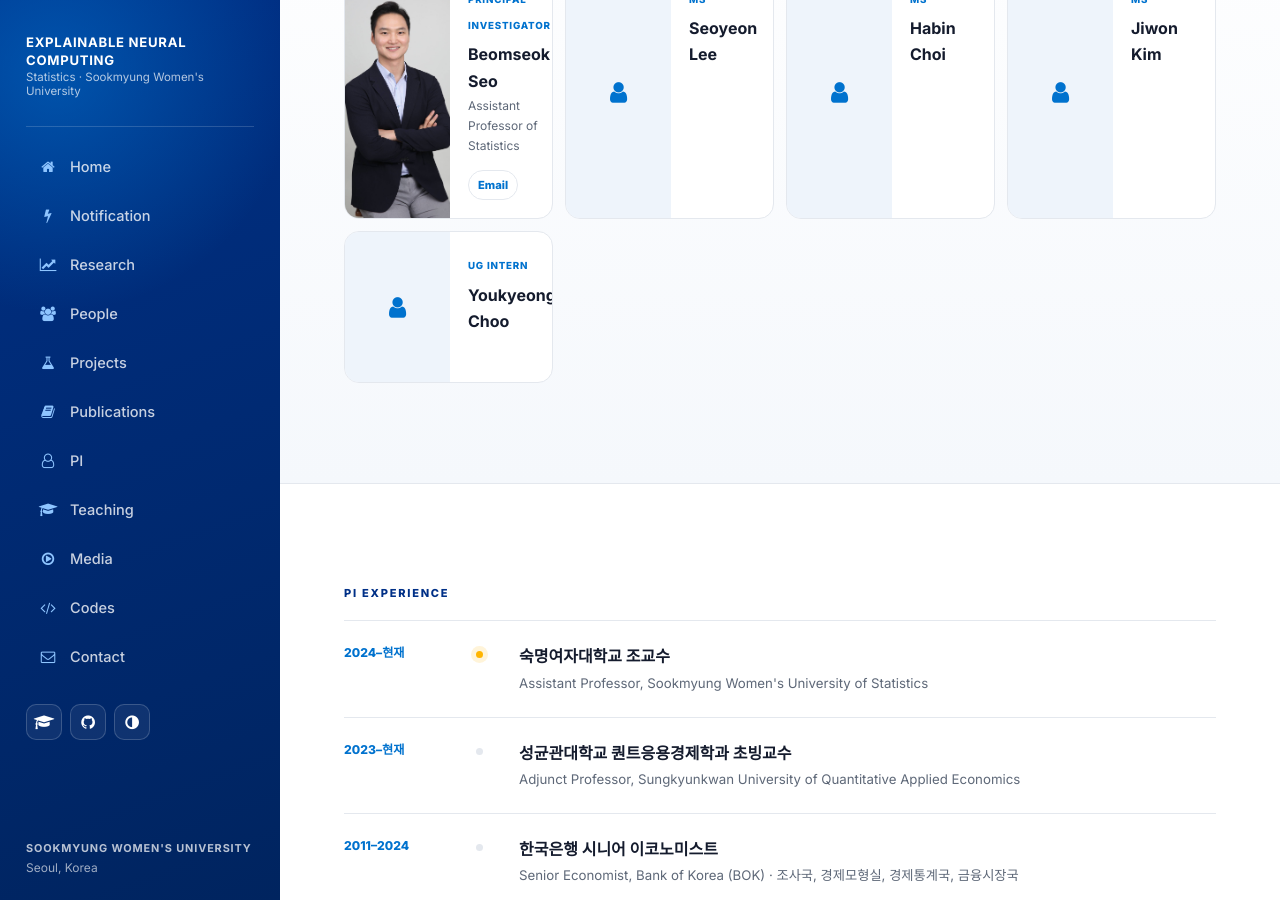
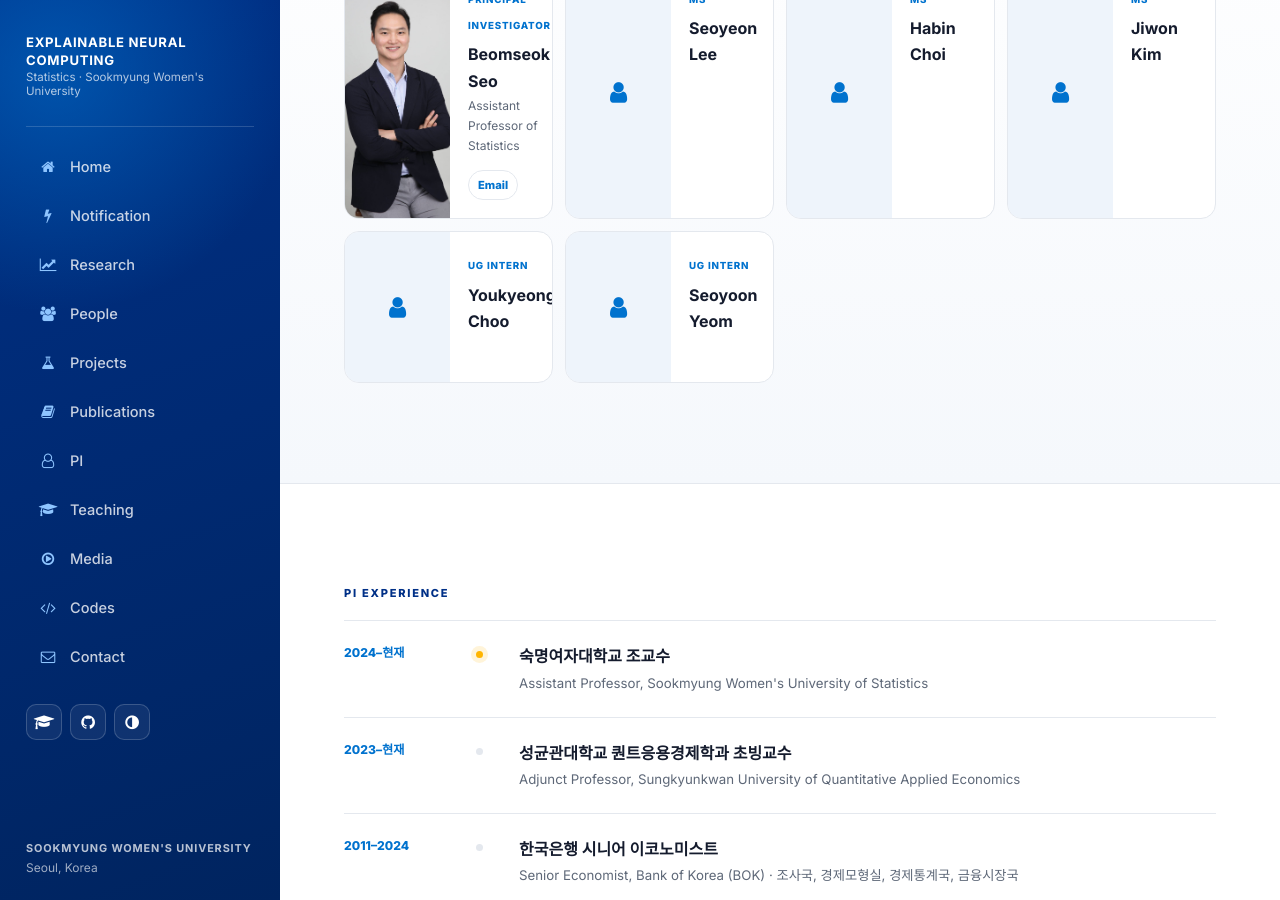
Before and after one commit to seo-beomseok/lab-homepage, a Jekyll site: the page built from index.html, in a window 1280 px wide and 900 px high, scrolled down 1660 px. Built offline with Jekyll 4.4.1, drawn with Linux system fonts in a browser that asks for light colours.

Commit message:
Update students.yml

```diff
--- a/_data/students.yml
+++ b/_data/students.yml
@@ -19,4 +19,7 @@
 
 - name: "Youkyeong Choo"
   program: "UG Intern"
+
+- name: "Seoyoon Yeom"
+  program: "UG Intern"
 # []
```
